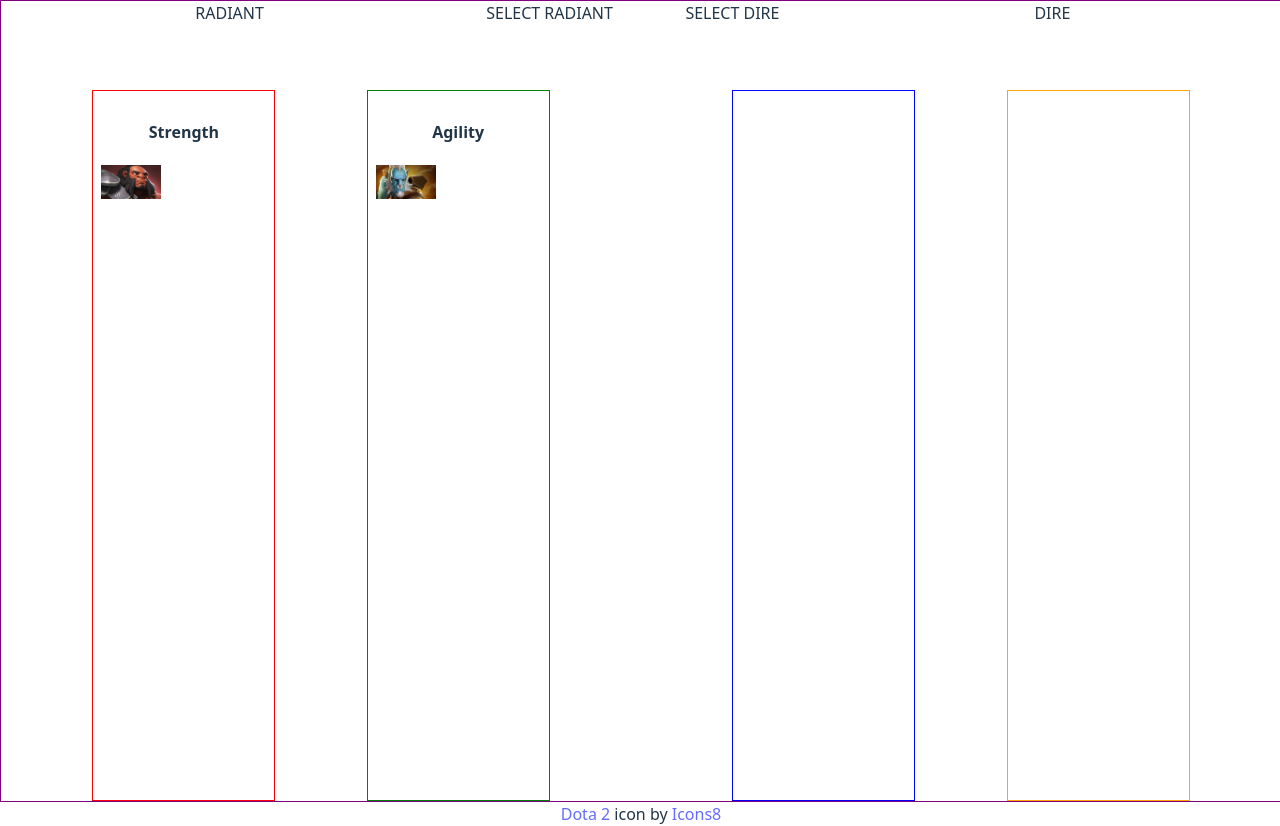
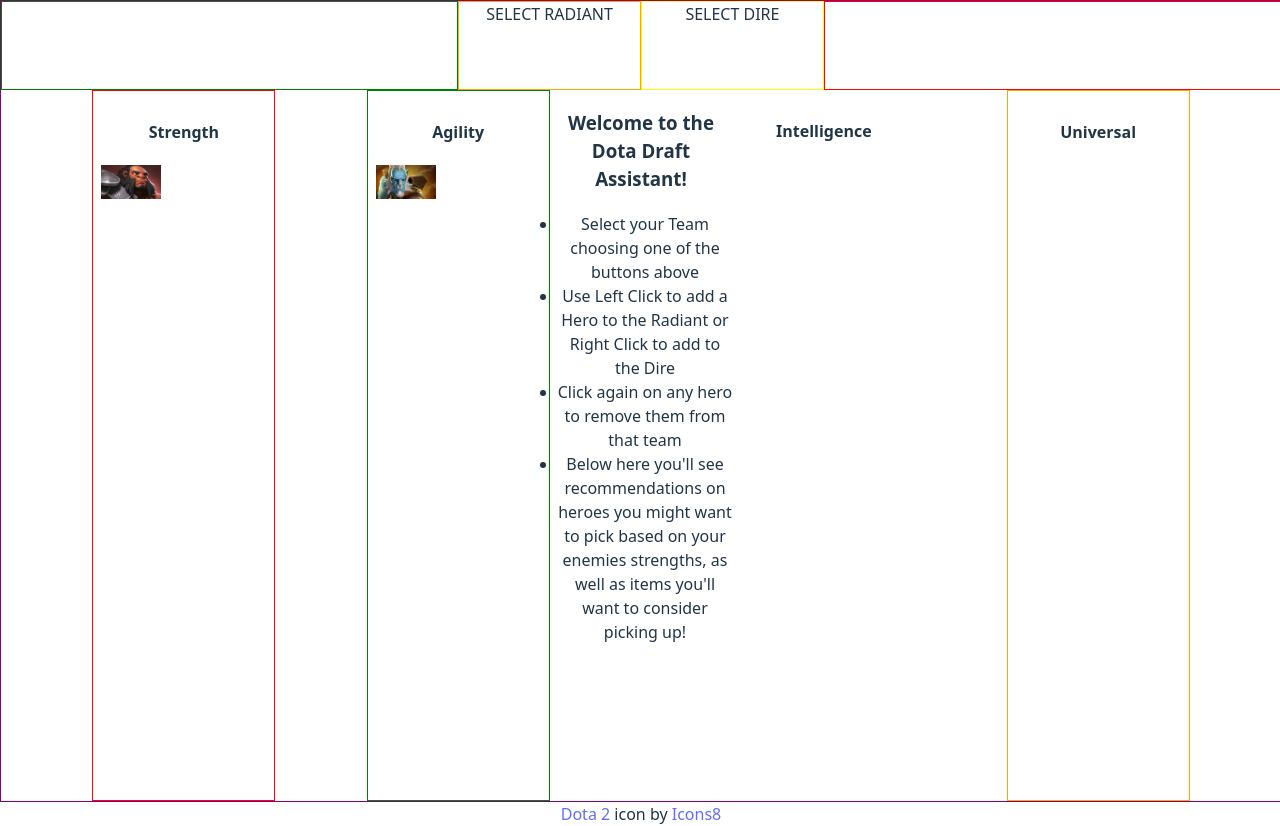
Before and after one commit to BurningBagel/DotaDraft, a Vue app in the folder frontend/: page / in a window 1280 px wide. Built offline with nearby package versions, Linux system fonts and the light colour scheme.

Commit message:
Hero Grid now with images and team adding/removing. How to use text.

```diff
--- a/frontend/src/components/DraftLayout.vue
+++ b/frontend/src/components/DraftLayout.vue
@@ -1,16 +1,37 @@
 <template>
   <div class="container">
-    <div class="RADIANT">RADIANT</div>
-    <div class="DIRE">DIRE</div>
+    <div class="RADIANT">
+      <TeamHeroes :team="radiant" :chosenTeam="'radiant'"/>
+    </div>
+    <div class="DIRE">
+      <TeamHeroes :team="dire" :chosenTeam="'dire'"/>
+    </div>
     <div class="SELECT-DIRE">SELECT DIRE</div>
     <div class="SELECT-RADIANT">SELECT RADIANT</div>
     <div class="STR">
       <HeroGroup :title="'Strength'" :heroes="strHeroes" :onSelect="addHero" />
     </div>
-    <div class="UNI"></div>
-    <div class="INT"></div>
     <div class="AGI">
       <HeroGroup :title="'Agility'" :heroes="agiHeroes" :onSelect="addHero" />
+    </div>
+
+    <div class="INFO">
+      <h3>Welcome to the Dota Draft Assistant!</h3>
+
+      <ul>
+        <li>Select your Team choosing one of the buttons above</li>
+        <li>Use Left Click to add a Hero to the Radiant or Right Click to add to the Dire</li>
+        <li>Click again on any hero to remove them from that team</li>
+        <li>Below here you'll see recommendations on heroes you might want to pick based on your enemies strengths, as well as items you'll want to consider picking up!</li>
+      </ul>
+
+    </div>
+
+    <div class="INT">
+      <HeroGroup :title="'Intelligence'" :heroes="intHeroes" :onSelect="addHero" />
+    </div>
+    <div class="UNI">
+      <HeroGroup :title="'Universal'" :heroes="uniHeroes" :onSelect="addHero" />
     </div>
   </div>
 </template>
@@ -22,23 +43,45 @@ import HeroGroup from "./HeroGroup.vue";
 import { Attribute } from "../shared/enums/attribute.enum";
 import type { Hero } from "../shared/models/hero.model.ts";
 import { ref } from "vue";
+import TeamHeroes from "./TeamHeroes.vue";
 
 const radiant = ref<Hero[]>([]);
 const dire = ref<Hero[]>([]);
 
 const addHero = (team: String, hero: Hero) => {
   const chosenTeam = team === "radiant" ? radiant.value : dire.value;
+  const otherTeam = team === "radiant" ? dire.value : radiant.value;
 
-  if (!chosenTeam.includes(hero)) chosenTeam.push(hero);
+  if (!chosenTeam.includes(hero) && chosenTeam.length <= 5){
+    chosenTeam.push(hero);
+  }
+  else{
+    chosenTeam.splice(chosenTeam.findIndex((item) => {return item.name == hero.name}),1)
+  }
+
+  if(otherTeam.includes(hero)){
+    otherTeam.splice(otherTeam.findIndex((item) => {return item.name == hero.name}),1)
+  }
 };
 
-const strHeroes = computed(() => //computed because JSON
+const strHeroes = computed(() =>
+  //computed because JSON
   testHeroes.filter((h) => h.attribute == Attribute.Strength)
 );
 
 const agiHeroes = computed(() =>
-    testHeroes.filter((h) => h.attribute == Attribute.Agility)
+  testHeroes.filter((h) => h.attribute == Attribute.Agility)
 );
+
+const intHeroes = computed(() =>
+  testHeroes.filter((h) => h.attribute == Attribute.Intelligence)
+);
+
+const uniHeroes = computed(() =>
+  testHeroes.filter((h) => h.attribute == Attribute.Universal)
+);
+
+
 </script>
 
 <style lang="css" scoped>
@@ -54,24 +97,39 @@ const agiHeroes = computed(() =>
   grid-auto-flow: row;
   grid-template-areas:
     "RADIANT RADIANT RADIANT RADIANT RADIANT SELECT-RADIANT SELECT-RADIANT SELECT-DIRE SELECT-DIRE DIRE DIRE DIRE DIRE DIRE"
-    ". STR STR . AGI AGI . . INT INT . UNI UNI ."
-    ". STR STR . AGI AGI . . INT INT . UNI UNI .";
+    ". STR STR . AGI AGI INFO INFO INT INT . UNI UNI ."
+    ". STR STR . AGI AGI INFO INFO INT INT . UNI UNI .";
 }
+
+ul{
+  padding-left: 0.5rem;
+}
+
+
+.INFO{
+  grid-area: INFO;
+  text-align: center;
+}
+
 
 .RADIANT {
   grid-area: RADIANT;
+  border: 1px solid green;
 }
 
 .DIRE {
   grid-area: DIRE;
+  border: 1px solid red;
 }
 
 .SELECT-DIRE {
   grid-area: SELECT-DIRE;
+  border: 1px solid yellow;
 }
 
 .SELECT-RADIANT {
   grid-area: SELECT-RADIANT;
+  border: 1px solid orange;
 }
 
 .STR {
@@ -86,7 +144,6 @@ const agiHeroes = computed(() =>
 
 .INT {
   grid-area: INT;
-  border: 1px solid blue;
 }
 
 .AGI {
--- a/frontend/src/components/HeroGroup.vue
+++ b/frontend/src/components/HeroGroup.vue
@@ -9,7 +9,7 @@
         @click.left="() => onSelect('radiant', hero)"
         @click.right.prevent="() => onSelect('dire', hero)"
       >
-        <img :src="`/images/heroes/${hero.name.toLowerCase()}.webp`" alt="hero.name" />
+        <img :src="`/images/heroes/${hero.name.toLowerCase()}.webp`" :alt="`${hero.name}`" />
       </div>
     </div>
   </div>
--- /dev/null
+++ b/frontend/src/components/TeamHeroes.vue
@@ -0,0 +1,49 @@
+<template>
+    <div :class="chosenTeam">
+        <div
+            v-for="hero in team"
+            :key="hero.name"
+            class="hero-tile"
+        >
+        <img :src="`/images/heroes/${hero.name.toLowerCase()}.webp`" :alt="`${hero.name}`"/>
+
+        </div>
+    </div>
+</template>
+
+<script setup>
+defineProps({
+    team: Array,
+    chosenTeam: String
+})
+</script>
+
+<style scoped>
+
+.team-heroes {
+    display: flex;
+    flex-direction: row-reverse;
+    gap: 2px;
+}
+
+.radiant{
+    display: flex;
+    flex-direction: row-reverse;
+    gap: 2px
+}
+
+.dire{
+    display: flex;
+    flex-direction: row;
+    gap: 2px;
+}
+
+.hero-tile {
+  width: 60px;
+  text-align: center;
+  cursor: pointer;
+}
+.hero-tile img {
+  width: 100%;
+}
+</style>
```
Also changed, not shown: 1 other file (tests, documents, lock files or other folders).
